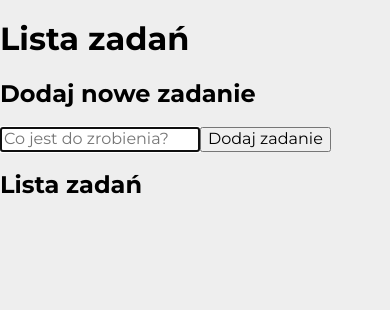
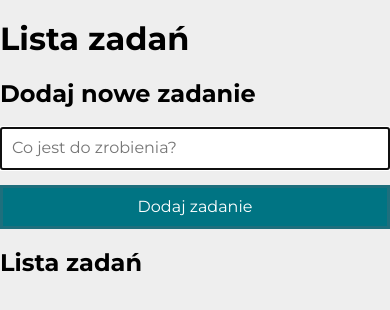
Before and after one commit to Rafal-1999/To-Do-List-React, a React (Create React App) app: page / in a window 390 px wide. Shown: the top 310 px of the page. Built offline with nearby package versions, Linux system fonts and the light colour scheme.

Commit message:
Added styles for Form

```diff
--- a/package.json
+++ b/package.json
@@ -1,6 +1,6 @@
 {
   "name": "to-do-list-react",
-  "version": "0.2.0",
+  "version": "0.2.1",
   "private": true,
   "homepage": "https://rafal-1999.github.io/To-Do-List-React/",
   "dependencies": {
--- a/src/Form/index.js
+++ b/src/Form/index.js
@@ -1,3 +1,5 @@
+import "./style.css";
+
 const Form = () => (
     <form className="list__form">
         <input type="text" className="list__input" placeholder="Co jest do zrobienia?" autoFocus />
--- /dev/null
+++ b/src/Form/style.css
@@ -0,0 +1,33 @@
+.list__form {
+    display: flex;
+}
+.list__input {
+    padding: 10px;
+    margin-right: 25px;
+    flex: 1;
+}
+.list__button {
+    background: rgb(0, 116, 131);
+    color: rgb(255, 255, 255);
+    border: 3px solid rgb(30, 111, 125);
+    padding: 10px;
+    transition: transform 0.5s linear;
+    cursor: pointer;
+}
+.list__button:hover {
+    background: rgb(0, 141, 156);
+    border-color: rgb(30, 136, 150);
+    transform: scale(1.1);
+}
+.list__button:active {
+    background: rgb(0, 167, 182);
+}
+
+@media (max-width: 576px) {
+    .list__form {
+        flex-direction: column;
+    }
+    .list__input {
+        margin: 0 0 15px;
+    }
+}
```
